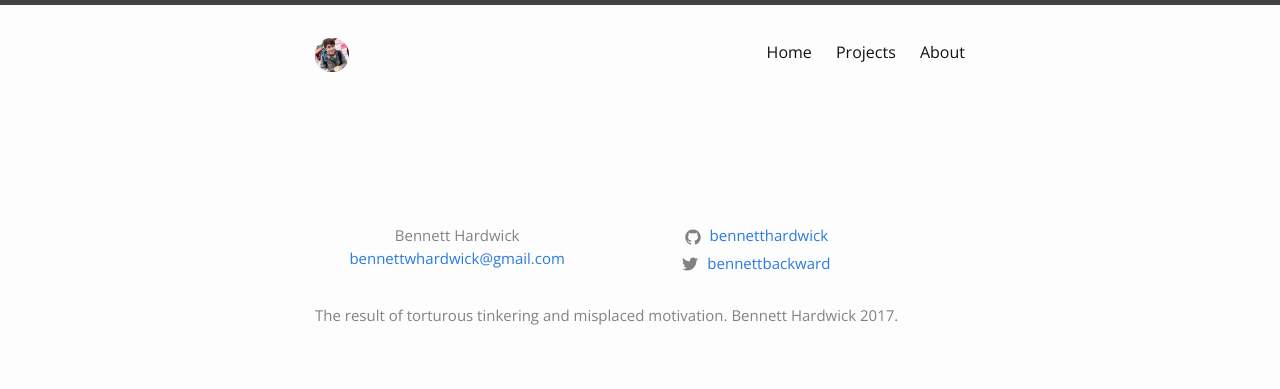
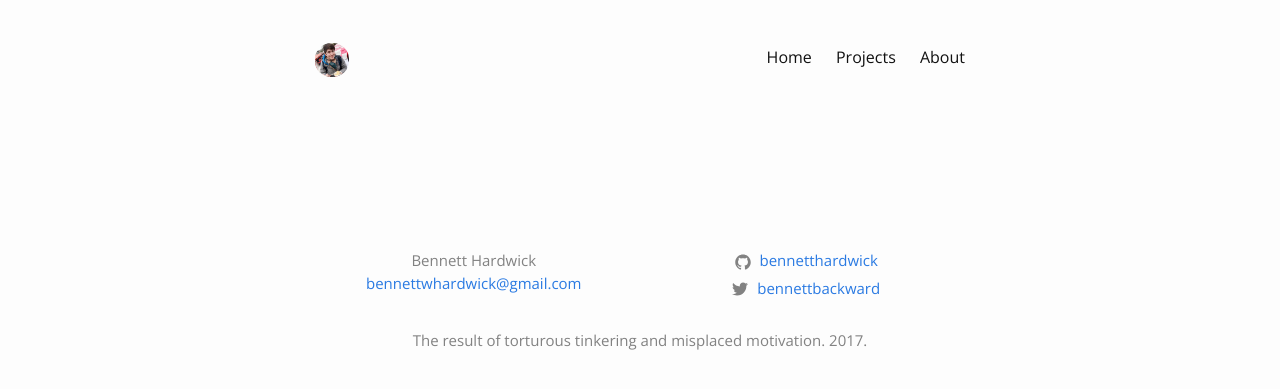
Before and after one commit to pbamotra/website, a Jekyll site: the page built from index.md, in a window 1280 px wide. Shown: the top 389 px of the page. Built offline with Jekyll 4.4.1, drawn with Linux system fonts in a browser that asks for light colours.

Commit message:
Updated footer themes

```diff
--- a/_config.yml
+++ b/_config.yml
@@ -16,9 +16,9 @@
 title: Bennett Hardwick
 email: bennettwhardwick@gmail.com
 description: > # this means to ignore newlines until "baseurl:"
-  The result of torturous tinkering and misplaced motivation. Bennett Hardwick 2017.
-baseurl: "" # the subpath of your site, e.g. /blog
-url: "" # the base hostname & protocol for your site, e.g. http://example.com
+  The result of torturous tinkering and misplaced motivation. 2017.
+baseurl: "/" # the subpath of your site, e.g. /blog
+url: "bennetthardwick.com" # the base hostname & protocol for your site, e.g. http://example.com
 twitter_username: bennettbackward
 github_username:  bennetthardwick
 
--- a/_includes/footer.html
+++ b/_includes/footer.html
@@ -2,7 +2,7 @@
 
   <div class="wrapper">
     <div class="footer-col-wrapper">
-      <div class="footer-col footer-col-3">
+      <div class="footer-col footer-col-1">
         <ul class="contact-list">
           <li>
             {% if site.author %}
@@ -17,7 +17,7 @@
         </ul>
       </div>
 
-      <div class="footer-col footer-col-3">
+      <div class="footer-col footer-col-2">
         <ul class="social-media-list">
           {% if site.github_username %}
           <li>
@@ -33,7 +33,7 @@
         </ul>
       </div>
 
-      <div class="footer-col footer-col-4">
+      <div class="footer-col footer-col-3">
         <p>{{ site.description | escape }}</p>
       </div>
     </div>
--- a/_sass/custom/_layout.scss
+++ b/_sass/custom/_layout.scss
@@ -34,7 +34,7 @@
 }
 
 .wrapper {
-	width: 650px;
+	max-width: 650px;
 }
 
 .logo {
@@ -51,7 +51,7 @@
 
 header {
 	.wrapper {
-		margin-bottom: 20px;
-		padding: 20px;
+		margin-bottom: $spacing-unit;
+		padding: $spacing-unit;
 	}
 }
--- a/_sass/minima/_layout.scss
+++ b/_sass/minima/_layout.scss
@@ -1,4 +1,4 @@
-/**
+x/**
  * Site header
  */
 .site-header {
@@ -80,18 +80,18 @@
 }
 
 .footer-col-1 {
-  width: -webkit-calc(35% - (#{$spacing-unit} / 2));
-  width:         calc(35% - (#{$spacing-unit} / 2));
+  width: -webkit-calc(50% - (#{$spacing-unit} / 2));
+  width:         calc(50% - (#{$spacing-unit} / 2));
 }
 
 .footer-col-2 {
-  width: -webkit-calc(20% - (#{$spacing-unit} / 2));
-  width:         calc(20% - (#{$spacing-unit} / 2));
+  width: -webkit-calc(50% - (#{$spacing-unit} / 2));
+  width:         calc(50% - (#{$spacing-unit} / 2));
 }
 
 .footer-col-3 {
-  width: -webkit-calc(45% - (#{$spacing-unit} / 2));
-  width:         calc(45% - (#{$spacing-unit} / 2));
+  width: -webkit-calc(100% - (#{$spacing-unit} / 2));
+  width:         calc(100% - (#{$spacing-unit} / 2));
 }
 
 @include media-query($on-laptop) {
```
